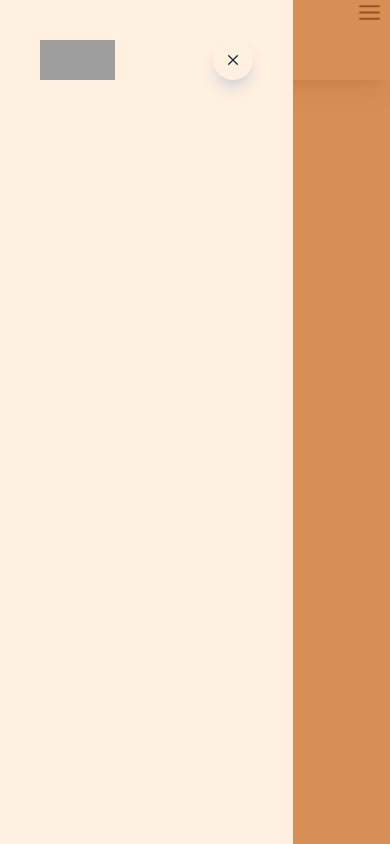
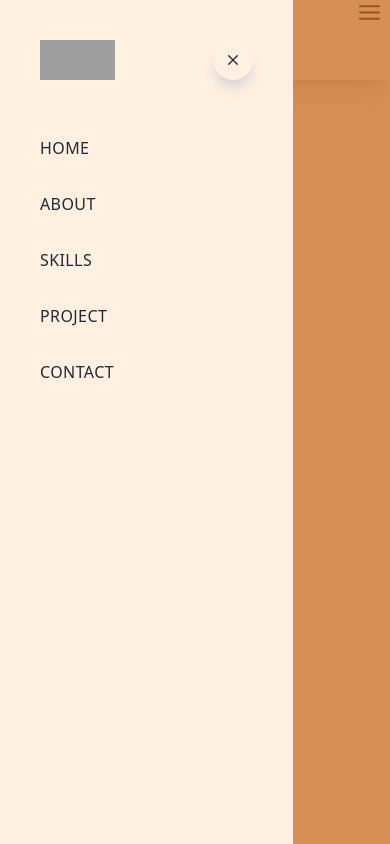
Before and after one commit to Mutalenic/my_personal_portfolio, a Next.js app: page / in a window 390 px wide. Built offline with nearby package versions, Linux system fonts and the light colour scheme; grey boxes are pictures that could not be loaded.

Commit message:
Add unordered list to mobile menu

```diff
--- a/components/Navbar.jsx
+++ b/components/Navbar.jsx
@@ -49,8 +49,27 @@ function Navbar() {
                 <CgClose/>
             </div>
           </div>
+        <div className="flex flex-col py-10">
+            <ul className="uppercase">
+                <Link href="/">
+                <li className="py-4">Home</li>
+                </Link>
+                <Link href="/">
+                <li className="py-4">about</li>
+                </Link>
+                <Link href="/">
+                <li className="py-4">skills</li>
+                </Link>
+                <Link href="/">
+                <li className="py-4">project</li>
+                </Link>
+                <Link href="/">
+                <li className="py-4">contact</li>
+                </Link>
+            </ul>
         </div>
-      </div>
+        </div>
+        </div>
     </div>
   );
 }
```
